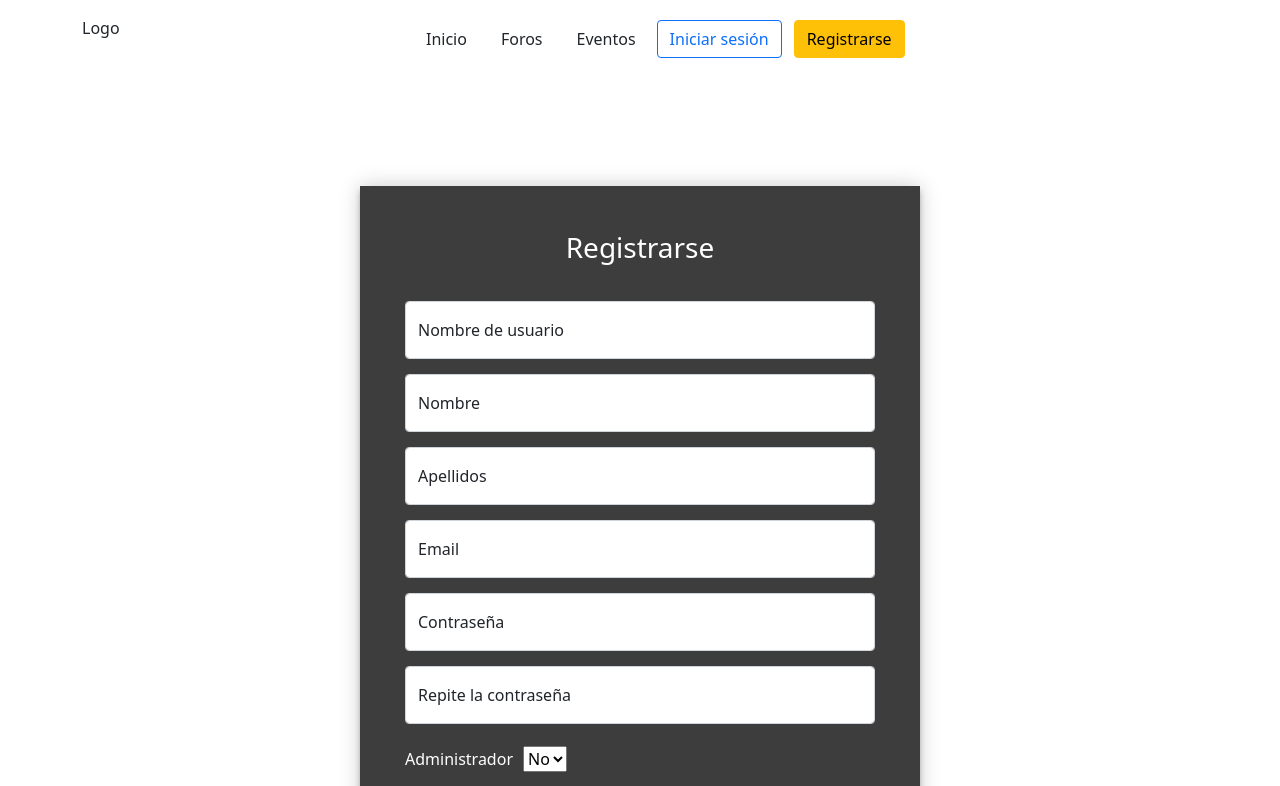
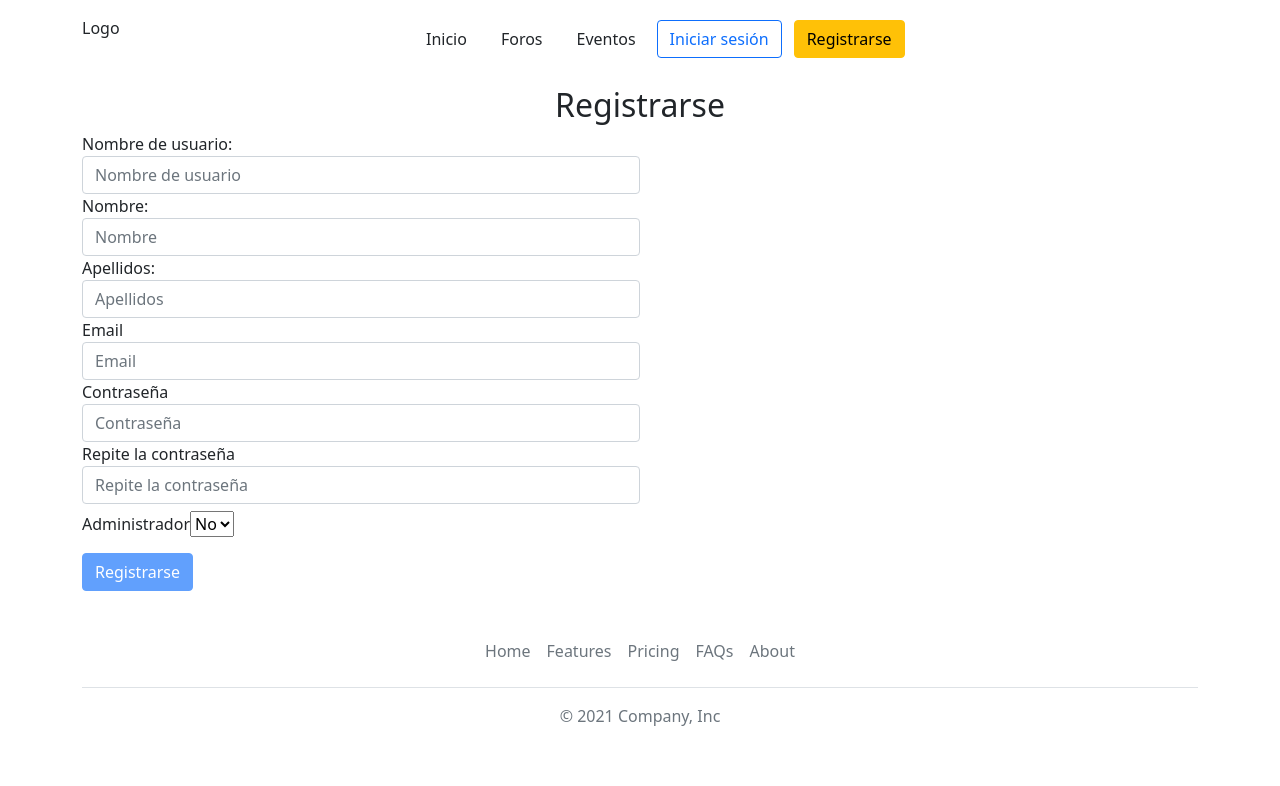
Before and after one commit to aruizr98/World-Wide-Gaming, an Angular app: page /Registrarse in a window 1280 px wide. Shown: the top 786 px of the page. Built offline with nearby package versions, Linux system fonts and the light colour scheme.

Commit message:
Proyecto actualizado 27/04/2022
Lo vuelvo a subir porque no conectaba con la base de datos. Debe faltar algún archivo o algo

```diff
--- a/src/app/app.component.css
+++ b/src/app/app.component.css
@@ -0,0 +1,3 @@
+body{
+
+}
--- a/src/app/app.component.ts
+++ b/src/app/app.component.ts
@@ -1,4 +1,5 @@
 import { Component } from '@angular/core';
+
 
 @Component({
   selector: 'app-root',
--- a/src/app/app.module.ts
+++ b/src/app/app.module.ts
@@ -13,6 +13,7 @@ import { IniciarSesionComponent } from './iniciar-sesion/iniciar-sesion.componen
 import { RegistrarseComponent } from './registrarse/registrarse.component';
 import { MiCuentaComponent } from './mi-cuenta/mi-cuenta.component';
 import { ListaMensajesComponent } from './lista-mensajes/lista-mensajes.component';
+import { CerrarSesionComponent } from './cerrar-sesion/cerrar-sesion.component';
 
 @NgModule({
   declarations: [
@@ -25,6 +26,7 @@ import { ListaMensajesComponent } from './lista-mensajes/lista-mensajes.componen
     RegistrarseComponent,
     MiCuentaComponent,
     ListaMensajesComponent,
+    CerrarSesionComponent,
 
   ],
   imports: [
--- a/src/app/footer/footer.component.html
+++ b/src/app/footer/footer.component.html
@@ -1,4 +1,5 @@
-<footer class="py-3 mt-5">
+<footer class="container">
+    <footer class="py-3 my-4">
       <ul class="nav justify-content-center border-bottom pb-3 mb-3">
         <li class="nav-item"><a href="#" class="nav-link px-2 text-muted">Home</a></li>
         <li class="nav-item"><a href="#" class="nav-link px-2 text-muted">Features</a></li>
@@ -7,5 +8,5 @@
         <li class="nav-item"><a href="#" class="nav-link px-2 text-muted">About</a></li>
       </ul>
       <p class="text-center text-muted">&copy; 2021 Company, Inc</p>
-  <br>
     </footer>
+  </footer>
--- a/src/app/iniciar-sesion/iniciar-sesion.component.css
+++ b/src/app/iniciar-sesion/iniciar-sesion.component.css
@@ -1,47 +1,3 @@
-@import url('https://fonts.googleapis.com/css?family=Open+Sans');
+body{
 
-
-#inicioSesion {
-  position: relative;
-  z-index: 1;
-  background: #3d3d3d;
-  width: 560px;
-  margin: 100px auto;
-  padding: 45px;
-  text-align: center;
-  box-shadow: 0 0 20px 0 rgba(0, 0, 0, 0.2), 0 5px 5px 0 rgba(0, 0, 0, 0.24);
 }
-
-input[type="email"], input[type="password"] {
-  margin: 0 0 15px;
-}
-
-#inicioSesion button, input[type="submit"] {
-  font-family: 'Open Sans', sans-serif;
-  font-size: 18px;
-  text-transform: uppercase;
-  outline: 0;
-  border: 0;
-  padding: 15px;
-  color: #FFFFFF;
-  transition: all 0.5s;
-  cursor: pointer;
-  margin: 10px 0px;
-}
-
-h1, #mensaje + label, h5, .d-grid label {
-  color: #FFFFFF;
-}
-
-h1 {
-  padding-bottom: 20px;
-}
-
-.checkbox {
-  text-align: start;
-}
-
-input[type="submit"] {
-  margin-bottom: 40px;
-  background: #e84c3d;
-}
--- a/src/app/registrarse/registrarse.component.css
+++ b/src/app/registrarse/registrarse.component.css
@@ -1,45 +1,3 @@
-@import url('https://fonts.googleapis.com/css?family=Open+Sans');
+body{
 
-
-#registro {
-  position: relative;
-  z-index: 1;
-  background: #3d3d3d;
-  width: 560px;
-  margin: 100px auto;
-  padding: 45px;
-  text-align: center;
-  box-shadow: 0 0 20px 0 rgba(0, 0, 0, 0.2), 0 5px 5px 0 rgba(0, 0, 0, 0.24);
 }
-
-input[type="text"], input[type="email"], input[type="password"] {
-  margin: 0 0 15px;
-}
-
-input[type="submit"] {
-  font-family: 'Open Sans', sans-serif;
-  font-size: 18px;
-  text-transform: uppercase;
-  outline: 0;
-  border: 0;
-  padding: 15px;
-  color: #FFFFFF;
-  transition: all 0.5s;
-  cursor: pointer;
-  margin: 10px 0px;
-  background: #e84c3d;
-}
-
-h1 {
-  color: #FFFFFF;
-  padding-bottom: 20px;
-}
-
-#administrar {
-  text-align: start;
-}
-
-#administrar label {
-  color: #FFFFFF;
-  margin-right: 10px;
-}
--- a/src/app/registrarse/registrarse.component.html
+++ b/src/app/registrarse/registrarse.component.html
@@ -2,60 +2,62 @@
   Usuario creado correctamente.
 </div>
 <div class="container">
+  <h2 class="text-center">Registrarse</h2>
   <form id="registro" #formularioRegistro="ngForm" (ngSubmit)="onSubmit(formularioRegistro)">
-    <h1 class="h3 mb-3 fw-normal">Registrarse</h1>
     <div class="form-row ">
-      <div class="form-group col-md-12 form-floating">
+      <div class="form-group col-md-6">
+        <label for="inputNameUser">Nombre de usuario:</label>
         <input type="text" class="form-control" id="inputNameUser" name="nombreUsuario" #NombreUsuario="ngModel"
-          [(ngModel)]="usuario.NombreUsuario" placeholder="Nombre de usuario" maxlength="15" pattern="[A-Za-z ]{3,15}"
+          [(ngModel)]="usuario.NombreUsuario" placeholder="Nombre de usuario" maxlength="15" pattern="[A-Za-z0-9 ]{3,15}"
           title="Introduce entre 2 y 15 letras" required>
-        <label for="inputNameUser">Nombre de usuario</label>
-        <span class="alert alert-danger d-block mt-2 mb-4" *ngIf="NombreUsuario.touched && !NombreUsuario.valid">El nombre de
+        <span class="alert alert-danger d-block mt-2" *ngIf="NombreUsuario.touched && !NombreUsuario.valid">El nombre de
           usuario es obligatorio y debe tener como mínimo 3 caracteres</span>
+          <span class="alert alert-danger d-block mt-2" *ngIf="this.NombreUsuarioRepetido">El nombre de
+            usuario ya esta siendo utilizado en otra cuenta. Por favor, escoge otro.</span>
       </div>
-      <div class="form-group col-md-12 form-floating">
+      <div class="form-group col-md-6">
+        <label for="inputName">Nombre:</label>
         <input type="text" class="form-control" id="inputName" name="nombre" #Nombre="ngModel"
           [(ngModel)]="usuario.Nombre" placeholder="Nombre" maxlength="15" pattern="[A-Za-z ]{3,15}"
           title="Introduce entre 2 y 15 letras" required>
-        <label for="inputName">Nombre</label>
-        <span class="alert alert-danger d-block mt-2 mb-4" *ngIf="Nombre.touched && !Nombre.valid">El nombre es obligatorio y
+        <span class="alert alert-danger d-block mt-2" *ngIf="Nombre.touched && !Nombre.valid">El nombre es obligatorio y
           debe tener como mínimo 3 caracteres</span>
       </div>
-      <div class="form-group col-md-12 form-floating">
+      <div class="form-group col-md-6">
+        <label for="inputSurName">Apellidos:</label>
         <input type="text" class="form-control" id="inputSurName" name="apellidos" #Apellidos="ngModel"
           [(ngModel)]="usuario.Apellidos" placeholder="Apellidos" maxlength="15" pattern="[A-Za-z ]{2,15}"
           title="Introduce entre 2 y 15 letras" required>
-        <label for="inputSurName">Apellidos</label>
-        <span class="alert alert-danger d-block mt-2 mb-4" *ngIf="Apellidos.touched && !Apellidos.valid">Los apellidos son
+        <span class="alert alert-danger d-block mt-2" *ngIf="Apellidos.touched && !Apellidos.valid">Los apellidos son
           obligatorios</span>
       </div>
 
-      <div class="form-group col-md-12 form-floating">
+      <div class="form-group col-md-6">
+        <label for="inputEmail4">Email</label>
         <input type="email" class="form-control" id="inputEmail4" name="email" #Correo="ngModel"
           [(ngModel)]="usuario.Correo" placeholder="Email" pattern="^[^@]+@[^@]+\.[a-zA-Z]{2,}$" required>
-        <label for="inputEmail4">Email</label>
-        <span class="alert alert-danger d-block mt-2 mb-4" *ngIf="Correo.touched && !Correo.valid">El email es obligatorio y
+        <span class="alert alert-danger d-block mt-2" *ngIf="Correo.touched && !Correo.valid">El email es obligatorio y
           debe tener el formato NombreEmail@NombreDominio.com,es,org...</span>
       </div>
-      <div class="form-group col-md-12 form-floating">
+      <div class="form-group col-md-6">
+        <label for="inputPassword4">Contraseña</label>
         <input type="password" class="form-control" id="inputPassword4" #Contrasenya="ngModel"
           [(ngModel)]="usuario.Contrasenya" placeholder="Contraseña" name="password" pattern="[A-Za-z0-9 ]{2,15}"
           title="Introduce entre 2 y 15 letras y números" required>
-        <label for="inputPassword4">Contraseña</label>
-        <span class="alert alert-danger d-block mt-2 mb-4" *ngIf="Contrasenya.touched && !Contrasenya.valid">La contraseña es
+        <span class="alert alert-danger d-block mt-2" *ngIf="Contrasenya.touched && !Contrasenya.valid">La contraseña es
           obligatoria y debe tener entre 2 y 15 caracteres</span>
       </div>
-      <div class="form-group col-md-12 form-floating">
+      <div class="form-group col-md-6">
+        <label for="inputPassword42">Repite la contraseña</label>
         <input type="password" class="form-control" id="inputPassword42" #Contrasenya2="ngModel"
         [(ngModel)]="usuario.Contrasenya2" placeholder="Repite la contraseña" name="password2"
           pattern="[A-Za-z0-9 ]{2,15}" title="Introduce entre 2 y 15 letras y números" required>
-        <label for="inputPassword42">Repite la contraseña</label>
       </div>
-      <span class="alert alert-danger d-block mt-2 mb-4" *ngIf="Contrasenya2.touched && !Contrasenya2.valid">La contraseña es
+      <span class="alert alert-danger d-block mt-2" *ngIf="Contrasenya2.touched && !Contrasenya2.valid">La contraseña es
         obligatoria y debe tener entre 2 y 15 caracteres</span>
-      <span class="alert alert-danger d-block mt-2 mb-4" *ngIf="Contrasenya2.touched && usuario.Contrasenya != usuario.Contrasenya2">Las contraseñas deben ser iguales</span>
+      <span class="alert alert-danger d-block mt-2" *ngIf="Contrasenya2.touched && usuario.Contrasenya != usuario.Contrasenya2">Las contraseñas deben ser iguales</span>
 
-      <div id="administrar" class="form-group col-md-12">
+      <div class="form-group col-md-6">
         <label for="admin" class="mt-2">Administrador </label>
         <select name="admin" #Administrador="ngModel" [(ngModel)]="usuario.Administrador">
           <option value=false selected>No</option>
@@ -63,7 +65,7 @@
         </select>
       </div>
     </div>
-    <input type="submit" class="w-100 btn btn-primary mt-3" value="Registrarse" [disabled]="!formularioRegistro.form.valid" />
+    <input type="submit" class="btn btn-primary mt-3" value="Registrarse" [disabled]="!formularioRegistro.form.valid" />
     <span class="bg-success" id="resultadoRegistro"></span>
   </form>
 </div>
--- a/src/app/registrarse/registrarse.component.ts
+++ b/src/app/registrarse/registrarse.component.ts
@@ -12,6 +12,8 @@ export class RegistrarseComponent implements OnInit {
   public usuario:Usuario;
   public url:string;
   public status:boolean;
+  public NombreUsuarioRepetido:boolean;
+  public CorreoRepetido:boolean;
   constructor(
     private _usuarioService:UsuarioService
   ) {
@@ -21,9 +23,47 @@ export class RegistrarseComponent implements OnInit {
 
   ngOnInit(): void {
   }
+  comprobarNombreUsuario():boolean{
+    var repetido=false;
+    this._usuarioService.listarUsuarios().subscribe(
+      response => {
+        for (let index = 0; index < response["usuarios"].length; index++) {
+          if(response["usuarios"][index].NombreUsuario == this.usuario.NombreUsuario){
+            this.NombreUsuarioRepetido=true;
+          }
+        }
+      },
+      error => {
+        console.log(<any>error);
+      }
+    )
+    if(repetido){
+      return true;
+    }else{
+      return false;
+    }
+  }
+  comprobarCorreo(){
+    this._usuarioService.listarUsuarios().subscribe(
+      response => {
+        for (let index = 0; index < response["usuarios"].length; index++) {
+          if(response["usuarios"][index].Correo == this.usuario.Correo){
+            this.CorreoRepetido=true;
+          }
+        }
+
+
+      },
+      error => {
+        console.log(<any>error);
+      }
+    )
+  }
   onSubmit(form){
-    console.log(this.usuario);
-    this._usuarioService.guardarUsuario(this.usuario).subscribe(
+    this.comprobarNombreUsuario();
+    console.log(this.NombreUsuarioRepetido);
+    if(!this.NombreUsuarioRepetido && !this.CorreoRepetido){
+       this._usuarioService.guardarUsuario(this.usuario).subscribe(
       response => {
         console.log(response);
         if(response.usuario){
@@ -35,5 +75,7 @@ export class RegistrarseComponent implements OnInit {
         console.log(<any>error);
       }
     )
+    }
+
   }
 }
--- a/src/index.html
+++ b/src/index.html
@@ -5,14 +5,13 @@
   <title>WorldWideGaming</title>
   <base href="/">
   <meta name="viewport" content="width=device-width, initial-scale=1">
+  <link rel="stylesheet" href="https://cdn.jsdelivr.net/npm/bootstrap@5.1.3/dist/css/bootstrap.min.css" />
   <link rel="icon" type="image/x-icon" href="favicon.ico">
-  <link href="https://cdn.jsdelivr.net/npm/bootstrap@5.1.3/dist/css/bootstrap.min.css" rel="stylesheet"
-    integrity="sha384-1BmE4kWBq78iYhFldvKuhfTAU6auU8tT94WrHftjDbrCEXSU1oBoqyl2QvZ6jIW3" crossorigin="anonymous">
 </head>
 <body>
-  <script src="https://cdn.jsdelivr.net/npm/bootstrap@5.1.3/dist/js/bootstrap.bundle.min.js"
-    integrity="sha384-ka7Sk0Gln4gmtz2MlQnikT1wXgYsOg+OMhuP+IlRH9sENBO0LRn5q+8nbTov4+1p" crossorigin="anonymous">
-  </script>
   <app-root></app-root>
 </body>
+<script src="https://cdn.jsdelivr.net/npm/bootstrap@5.1.3/dist/js/bootstrap.bundle.min.js"
+  integrity="sha384-ka7Sk0Gln4gmtz2MlQnikT1wXgYsOg+OMhuP+IlRH9sENBO0LRn5q+8nbTov4+1p" crossorigin="anonymous">
+  </script>
 </html>
--- a/src/styles.css
+++ b/src/styles.css
@@ -1,17 +1 @@
-html {
-    min-height: 100%;
-    position: relative;
-}
-
-body {
-    margin: 0;
-    margin-bottom: 40px;
-}
-
-footer {
-    position: absolute;
-    bottom: 0;
-    width: 100%;
-    height: 40px;
-    color: white;
-}
+/* You can add global styles to this file, and also import other style files */
```
Also changed, not shown: src/app/app.component.html (+4 -3 lines). Lines whose indentation alone changed are shown as unchanged.
